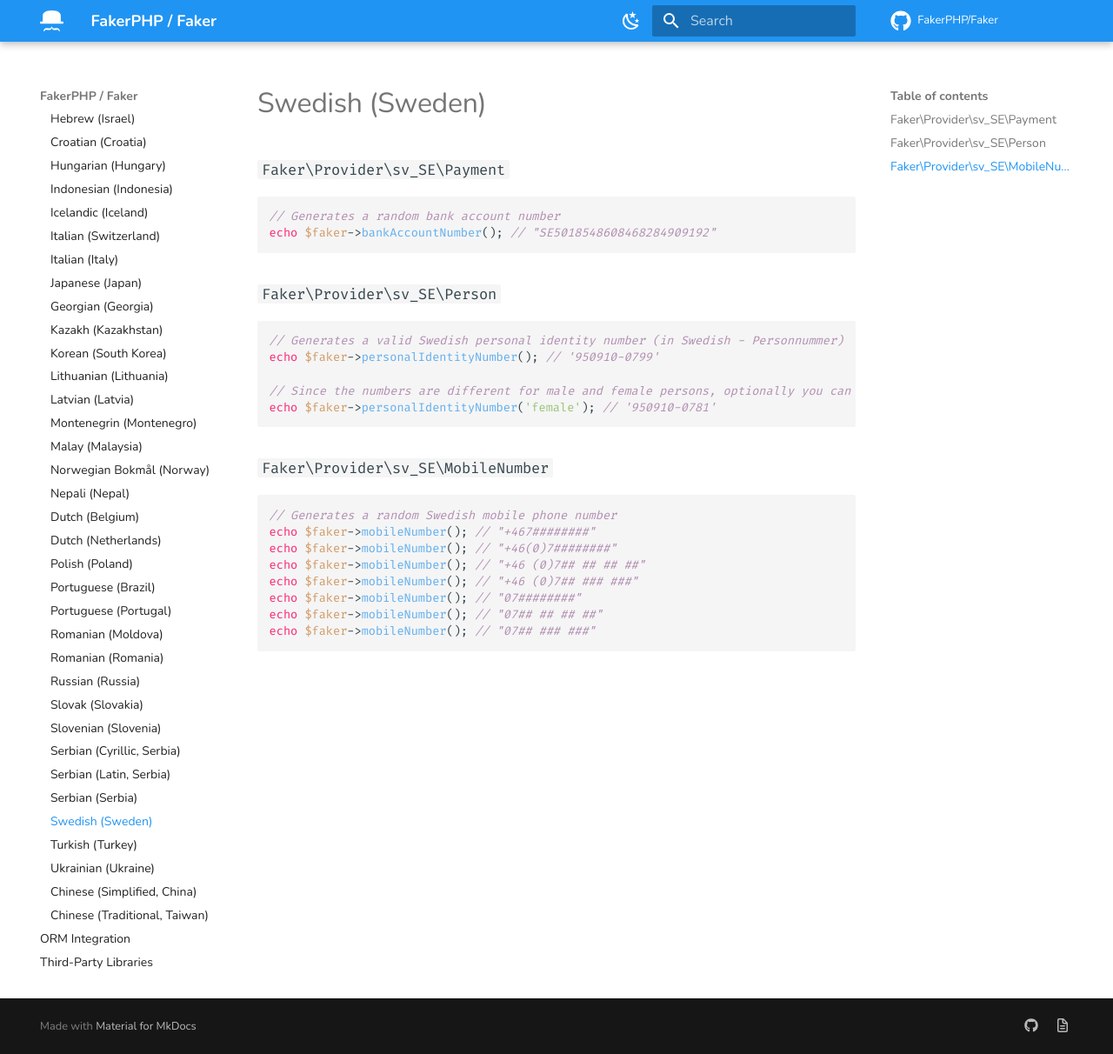
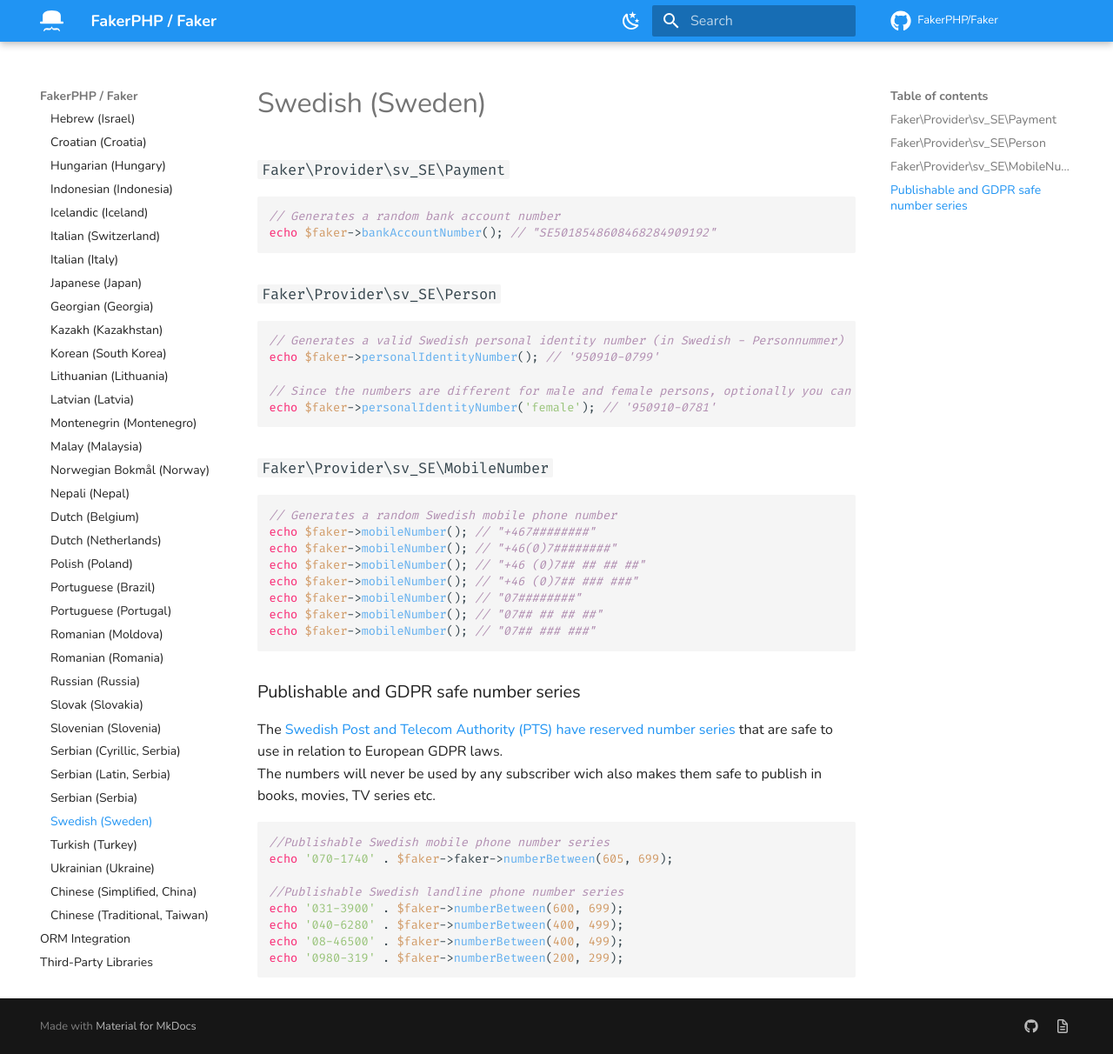
Before and after one commit to FakerPHP/fakerphp.github.io, an MkDocs documentation site: the page built from docs/locales/sv_SE.md, in a window 1280 px wide and 1212 px high. Shown: the whole window at 87% size. Built offline with MkDocs 1.6.1 and Material for MkDocs 9.7.7, drawn with Linux system fonts in a browser that asks for light colours; nearby versions of some CDN libraries; comment, search, counter and statistics services are not loaded.

Commit message:
Swedish, publishable and GDPR safe number series
@see https://www.pts.se/sv/bransch/telefoni/nummer-och-adressering/telefonnummer-for-anvandning-i-bocker-och-filmer-etc/

(Unable to find an English translation)

````diff
--- a/docs/locales/sv_SE.md
+++ b/docs/locales/sv_SE.md
@@ -29,3 +29,18 @@
 echo $faker->mobileNumber(); // "07## ## ## ##"
 echo $faker->mobileNumber(); // "07## ### ###"
 ```
+
+### Publishable and GDPR safe number series
+The [Swedish Post and Telecom Authority (PTS) have reserved number series](https://www.pts.se/sv/bransch/telefoni/nummer-och-adressering/telefonnummer-for-anvandning-i-bocker-och-filmer-etc/) that are safe to use in relation to European GDPR laws.
+<br>The numbers will never be used by any subscriber wich also makes them safe to publish in books, movies, TV series etc.
+
+```php
+//Publishable Swedish mobile phone number series
+echo '070-1740' . $faker->faker->numberBetween(605, 699);
+
+//Publishable Swedish landline phone number series
+echo '031-3900' . $faker->numberBetween(600, 699);
+echo '040-6280' . $faker->numberBetween(400, 499);
+echo '08-46500' . $faker->numberBetween(400, 499);
+echo '0980-319' . $faker->numberBetween(200, 299);
+```
````
